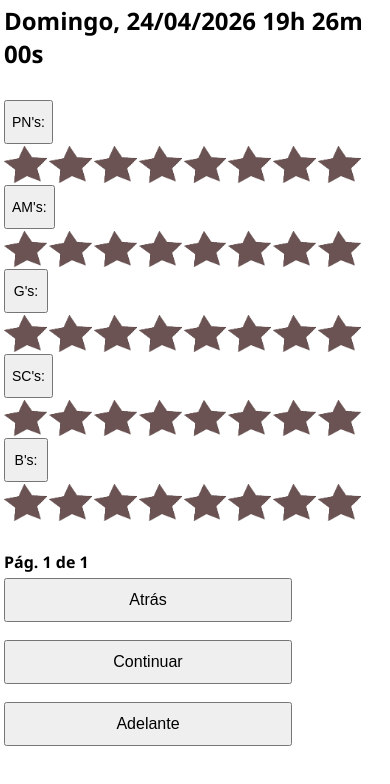
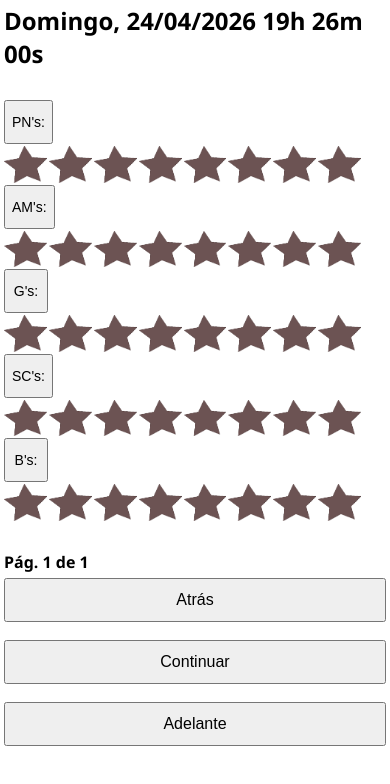
Before and after one commit to KalliJuancff/dazm, a plain HTML site: page index.html in a window 390 px wide. Drawn offline with Linux system fonts and the light colour scheme.

Commit message:
fix(style): make nav buttons full width on narrow screensUse flex 1 1 100% below 36rem so Atrás, Continuar and Adelante span the device width when stacked.

```diff
--- a/css/main.css
+++ b/css/main.css
@@ -67,10 +67,19 @@ body {
     margin-left: 0;
     margin-bottom: 5px;
     margin-right: 0;
+    flex: 1 1 18rem;
     width: min(100%, 18rem);
     min-height: 2.75rem;
     height: auto;
     cursor: pointer;
+}
+
+@media (max-width: 36rem) {
+    .botonNavegacion {
+        flex: 1 1 100%;
+        width: 100%;
+        max-width: none;
+    }
 }
 
 @media (max-width: 480px) {
```
